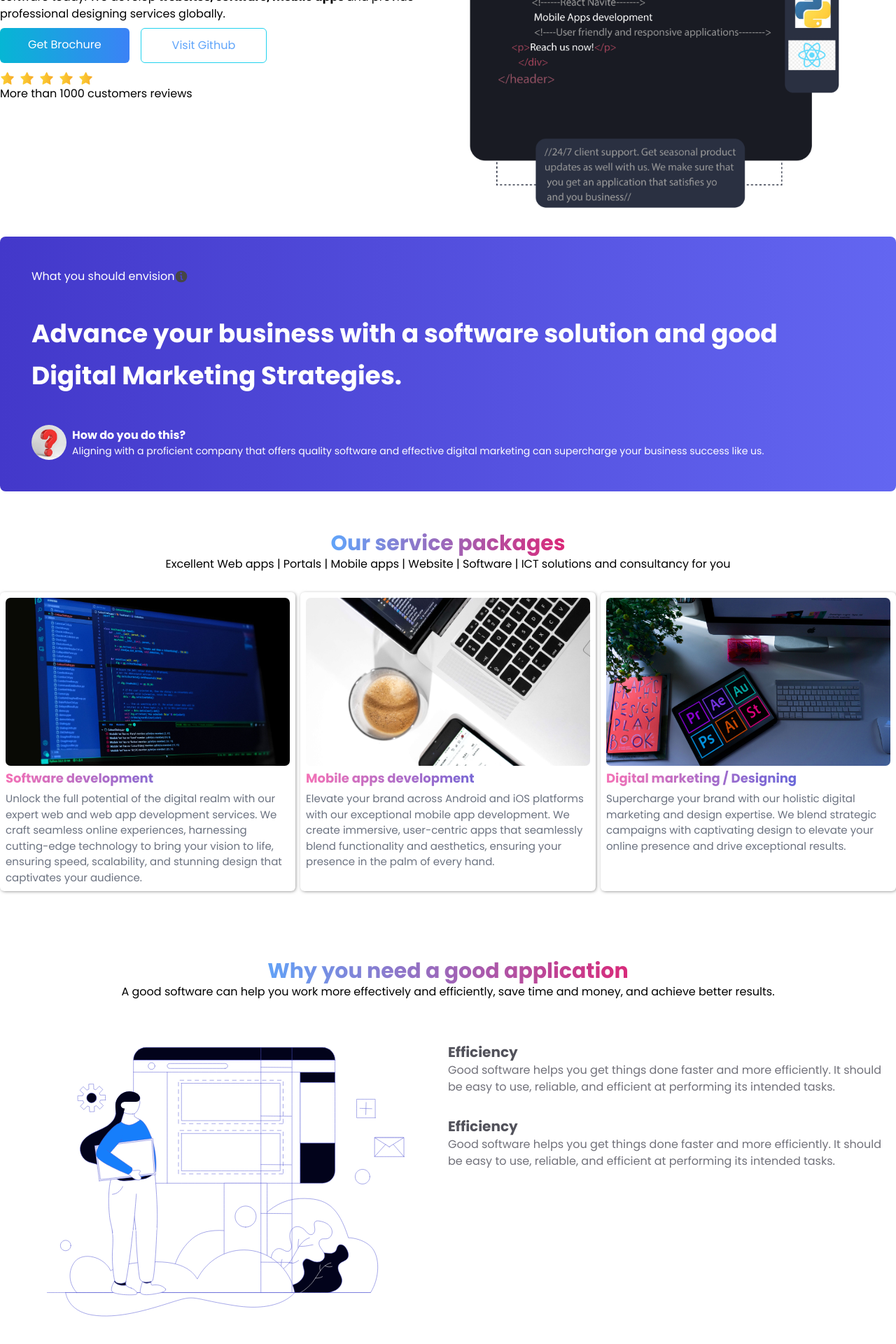
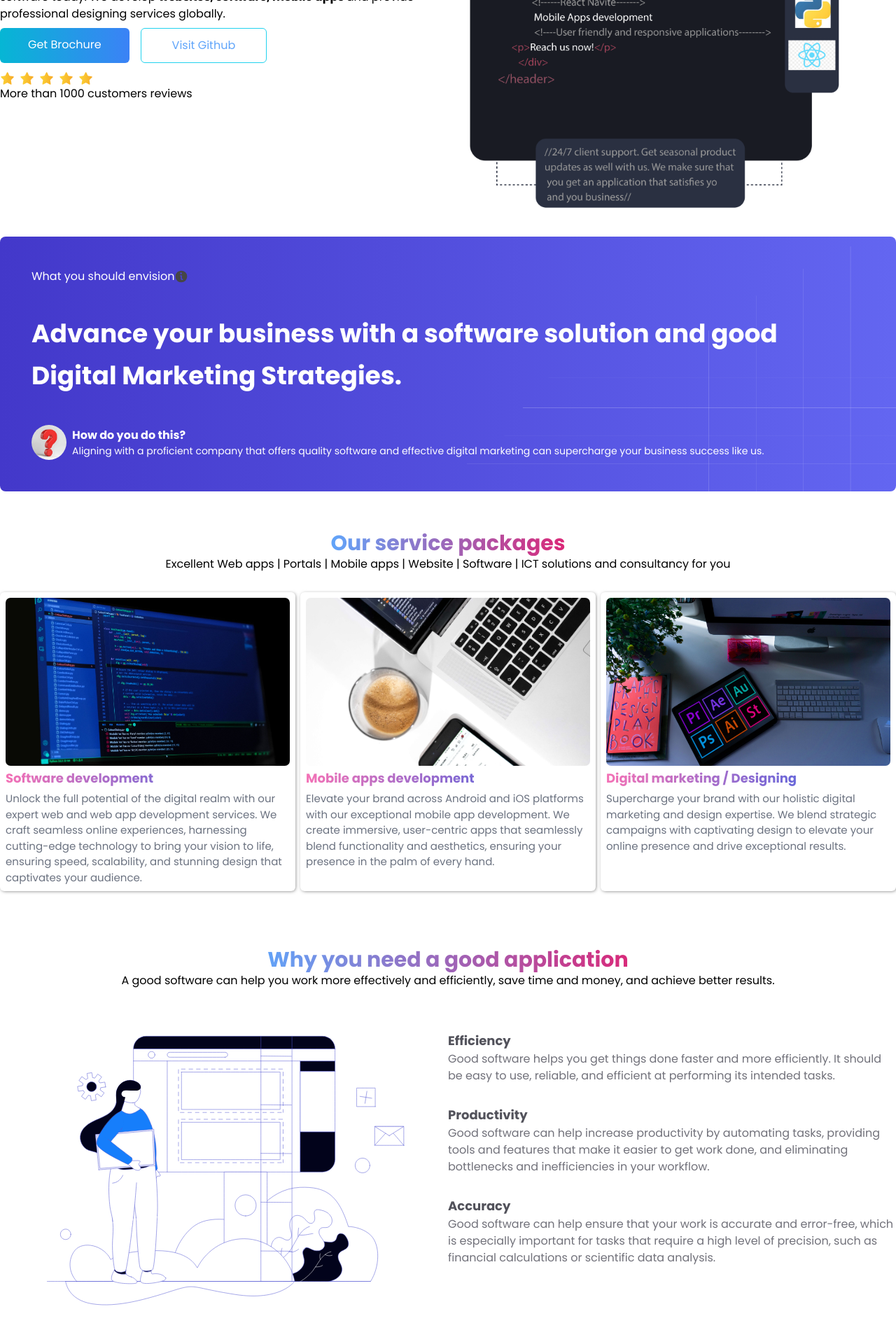
Before and after one commit to Arthur-Smart/Exquitech-Design-Africa, a Next.js app: page / in a window 1280 px wide. Shown: the part 396-2316 px from the top of the page at 70% size. Built offline with nearby package versions, Linux system fonts and the light colour scheme.

Commit message:
new commit

```diff
--- a/src/app/globals.css
+++ b/src/app/globals.css
@@ -9,6 +9,18 @@
 
 .hero__section__right {
     width: 50%;
+}
+
+.more__info__section{
+    position: relative;
+}
+
+.pattern__image{
+position: absolute;
+right:0;
+bottom:0;
+width:60%;
+height:100%;
 }
 
 .question__image{
--- a/src/app/page.tsx
+++ b/src/app/page.tsx
@@ -7,7 +7,7 @@ import QUESTIONiMAGE from "../../public/images/question.jpg";
 import SOFTWARE from "../../public/images/codes.jpg";
 import MOBILEDEV from "../../public/images/moapp.jpg";
 import DESIGN from "../../public/images/design.jpg";
-import SEPARATOR from "../../public/images/separater.png";
+import PATTERNS from "../../public/images/bg.png";
 import LottieAnimation from "@/components/LottieAnimation";
 
 export default function Home() {
@@ -113,6 +113,13 @@ export default function Home() {
             </p>
           </div>
         </div>
+        <Image
+          src={PATTERNS}
+          alt="About Exquitech Design africa"
+          width={500}
+          height={100}
+          className="pattern__image"
+        />
       </section>
       <section className="services container flex flex-col items-center justify-center py-14">
         <h1 className="text-transparent  bg-clip-text bg-gradient-to-r from-blue-400 to-pink-600 text-3xl font-bold ">
@@ -186,7 +193,7 @@ export default function Home() {
           </div>
         </div>
       </section>
-      <section className="container flex flex-col items-center justify-center py-10">
+      <section className="container flex flex-col items-center justify-center py-6">
         <p className="text-center px-3 text-transparent  bg-clip-text bg-gradient-to-r from-blue-400 to-pink-600  text-3xl font-bold ">
           {" "}
           Why you need a good application
@@ -201,7 +208,7 @@ export default function Home() {
           </div>
           <div className="why__right mt-[60px]">
             <div>
-              <h1 className="font-bold text-xl text-zinc-600">Efficiency</h1>
+              <h1 className="font-bold text-lg text-zinc-600">Efficiency</h1>
               <p className="text-zinc-500">
                 Good software helps you get things done faster and more
                 efficiently. It should be easy to use, reliable, and efficient
@@ -209,11 +216,21 @@ export default function Home() {
               </p>
             </div>
             <div className="mt-[30px]">
-              <h1 className="font-bold text-xl text-zinc-600">Efficiency</h1>
+              <h1 className="font-bold text-lg text-zinc-600">Productivity</h1>
               <p className="text-zinc-500">
-                Good software helps you get things done faster and more
-                efficiently. It should be easy to use, reliable, and efficient
-                at performing its intended tasks.
+                Good software can help increase productivity by automating
+                tasks, providing tools and features that make it easier to get
+                work done, and eliminating bottlenecks and inefficiencies in
+                your workflow.
+              </p>
+            </div>
+            <div className="mt-[30px]">
+              <h1 className="font-bold text-lg text-zinc-600">Accuracy</h1>
+              <p className="text-zinc-500">
+                Good software can help ensure that your work is accurate and
+                error-free, which is especially important for tasks that require
+                a high level of precision, such as financial calculations or
+                scientific data analysis.
               </p>
             </div>
           </div>
--- a/src/components/navbar/navbar.module.css
+++ b/src/components/navbar/navbar.module.css
@@ -4,6 +4,7 @@
     left:0;
     width:100%;
     height:60px;
+    z-index:999;
 }
 
 .logo{
```
Also changed, not shown: public/images/bg.png (added).
